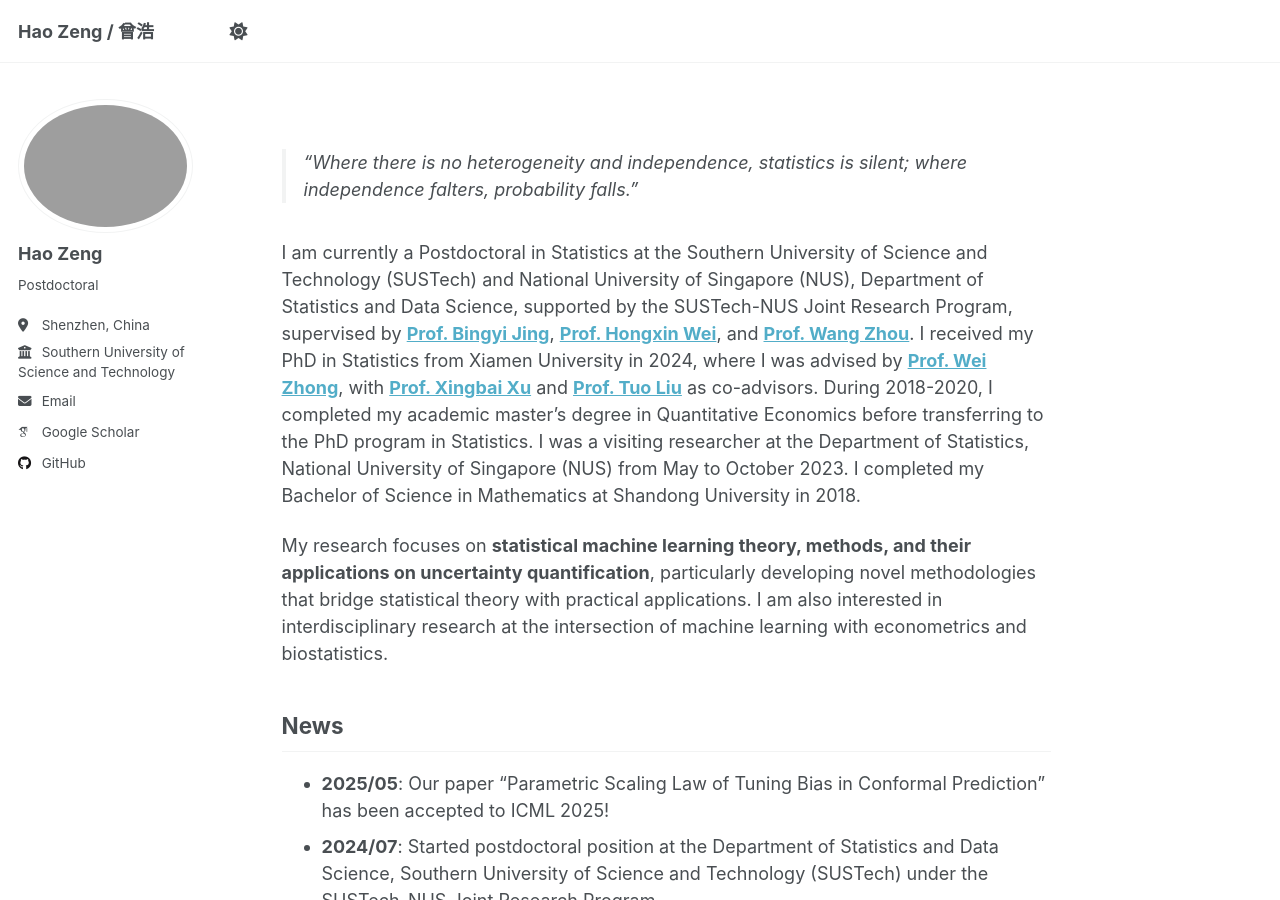
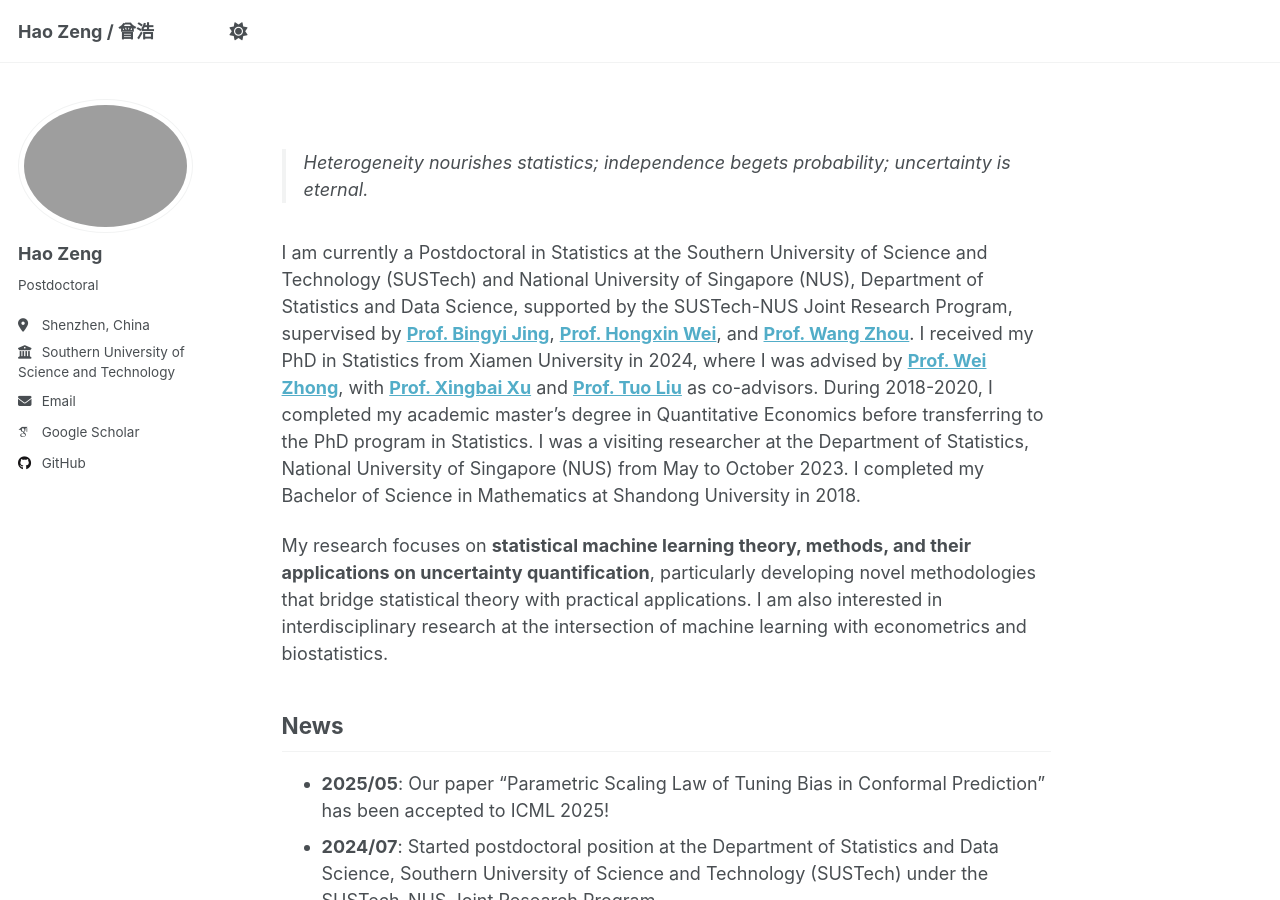
Before and after one commit to ZhaoyuXingStat/ZhaoyuXingStat.github.io, a Jekyll site: the page built from _pages/about.md, in a window 1280 px wide and 900 px high. Built offline with Jekyll 4.4.1, drawn with Linux system fonts in a browser that asks for light colours; some web fonts are replaced.

Commit message:
更新箴言

```diff
--- a/_pages/about.md
+++ b/_pages/about.md
@@ -6,7 +6,7 @@ redirect_from:
   - /about/
   - /about.html
 ---
-> "Where there is no heterogeneity and independence, statistics is silent; where independence falters, probability falls."
+> Heterogeneity nourishes statistics; independence begets probability; uncertainty is eternal.
 
 I am currently a Postdoctoral in Statistics at the Southern University of Science and Technology (SUSTech) and National University of Singapore (NUS), Department of Statistics and Data Science, supported by the SUSTech-NUS Joint Research Program, supervised by **[Prof. Bingyi Jing](https://www.sustech.edu.cn/zh/faculties/jingbing-yi.html)**, **[Prof. Hongxin Wei](https://hongxin001.github.io/)**, and **[Prof. Wang Zhou](https://www.stat.nus.edu.sg/wang-zhou/)**. I received my PhD in Statistics from Xiamen University in 2024, where I was advised by **[Prof. Wei Zhong](https://faculty.xmu.edu.cn/wzhong/zh_CN/index/559037/list/index.htm)**, with **[Prof. Xingbai Xu](https://faculty.xmu.edu.cn/XXB/zh_CN/index.htm)** and **[Prof. Tuo Liu](https://faculty.xmu.edu.cn/LT1234/zh_CN/index/582397/list/index.htm)** as co-advisors. During 2018-2020, I completed my academic master's degree in Quantitative Economics before transferring to the PhD program in Statistics. I was a visiting researcher at the Department of Statistics, National University of Singapore (NUS) from May to October 2023. I completed my Bachelor of Science in Mathematics at Shandong University in 2018.
 
```
